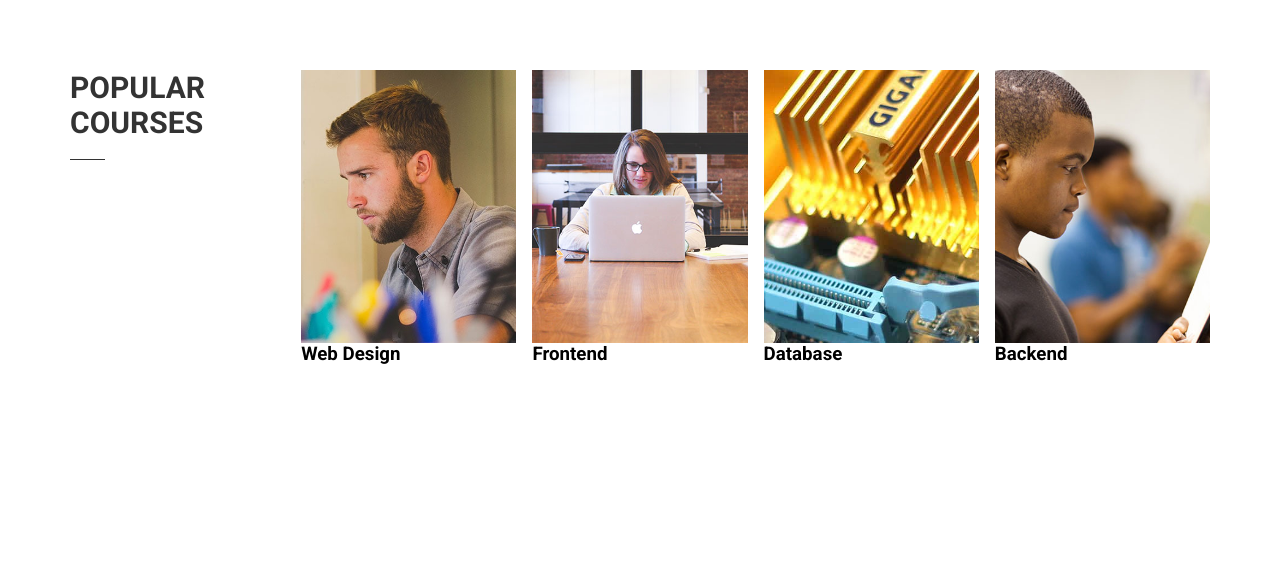
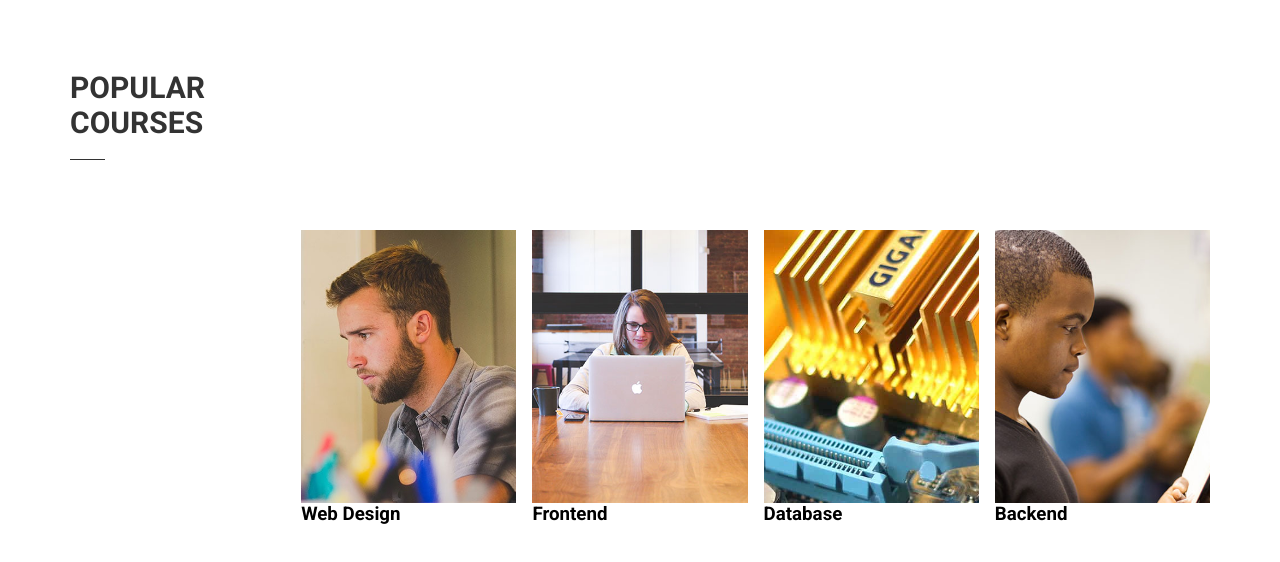
Before and after one commit to crispyzingy/pracsitylabs, a plain HTML site: page index.html in a window 1280 px wide. Shown: the part 810-1372 px from the top of the page. Before the commit the page ends 1255 px from the top, so only its background shows below. Drawn offline with Linux system fonts and the light colour scheme.

Commit message:
card styled

```diff
--- a/resources/css/styles.css
+++ b/resources/css/styles.css
@@ -188,6 +188,9 @@ nav {
 .card {
   display: flex; /* [1] */
   flex-direction: column; /* [2] */
+  max-width: 300px;
+  margin: 0 auto;
+  margin-top: 20vh;
 }
 
 .card__content {
@@ -202,10 +205,10 @@ nav {
   min-height: 273px;
 }
 
-.grow h2 {
-  /* grid-area: grow; */
+/* .grow h2 {
+  grid-area: grow;
   display: block;
-}
+} */
 
 /* .black {
   font-color: #111;
```
